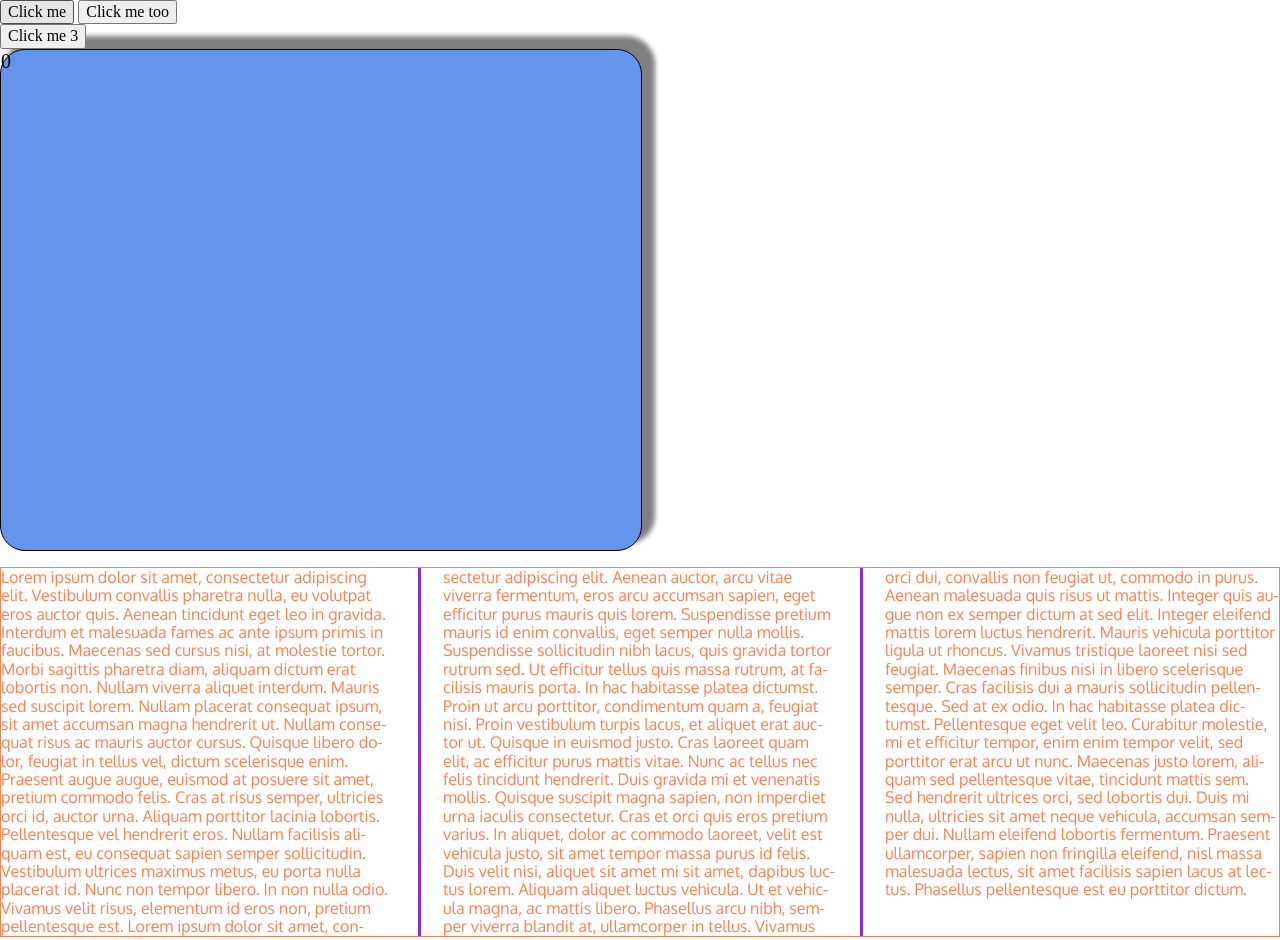
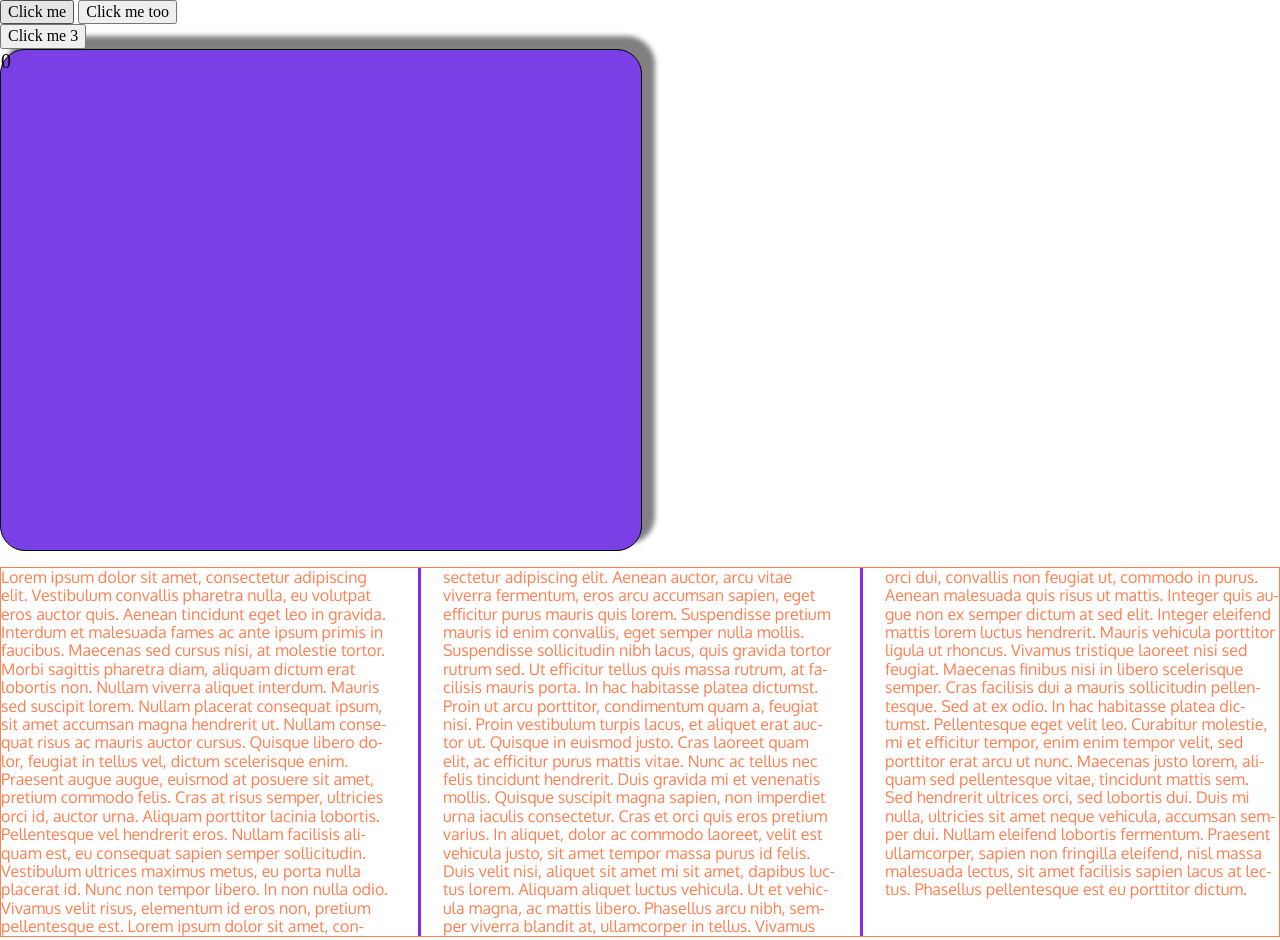
Before and after one commit to DMinSS/special-carnival, a website: page public/index.html in a window 1280 px wide. Shown: the top 940 px of the page. Drawn offline with nearby package versions, Linux system fonts and the light colour scheme.

Commit message:
add new color

```diff
--- a/public/styles/index.css
+++ b/public/styles/index.css
@@ -55,7 +55,7 @@ ul>li {
 }
 
 .units {
-    background: cornflowerblue;
+    background: rgb(122, 64, 230);
     border: 1px solid;
     /* width: 500px; */
     width: 50%;
```
